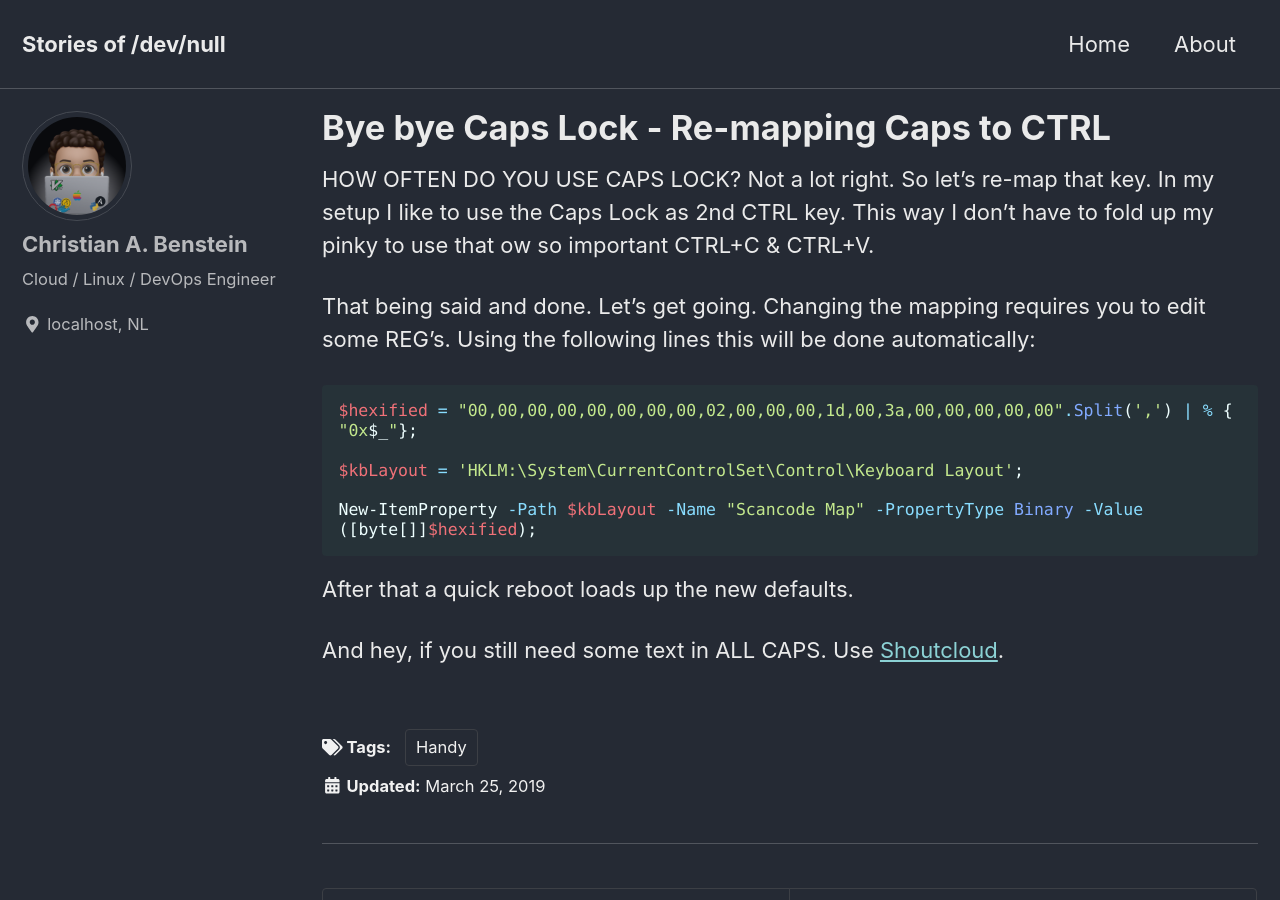
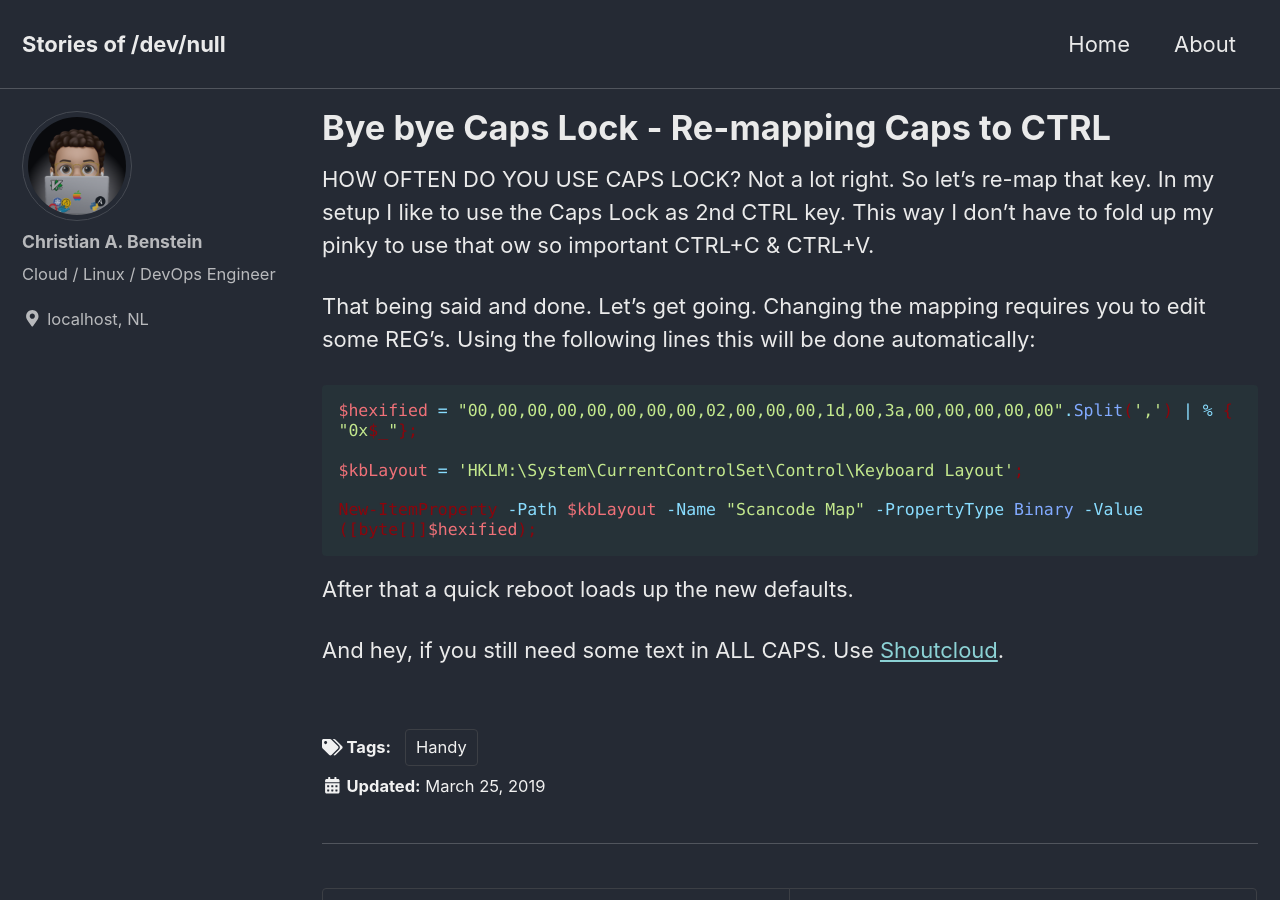
Before and after one commit to KingOfSpades/blog, a Jekyll site: the page built from _posts/2019-03-25-bye-bye-caps-lock.md, in a window 1280 px wide and 900 px high. Built offline with Jekyll 4.4.1, drawn with Linux system fonts in a browser that asks for light colours; cached includes are drawn as plain includes.

Commit message:
Font size and color tweak

```diff
--- a/_sass/minimal-mistakes/_variables.scss
+++ b/_sass/minimal-mistakes/_variables.scss
@@ -38,7 +38,7 @@ $type-size-1: 2.441em !default; // ~39.056px
 $type-size-2: 1.953em !default; // ~31.248px
 $type-size-3: 1.563em !default; // ~25.008px
 $type-size-4: 1.00em !default; // ~20px
-$type-size-5: 1em !default; // ~16px
+$type-size-5: 0.8em !default; // ~13px
 $type-size-6: 0.75em !default; // ~12px
 $type-size-7: 0.6875em !default; // ~11px
 $type-size-8: 0.625em !default; // ~10px
@@ -115,7 +115,7 @@ $base01: #2e3c43 !default;
 $base02: #314549 !default;
 $base03: #546e7a !default;
 $base04: #b2ccd6 !default;
-$base05: #eeffff !default;
+$base05: #8b050c !default;
 $base06: #eeffff !default;
 $base07: #ffffff !default;
 $base08: #f07178 !default;
```
